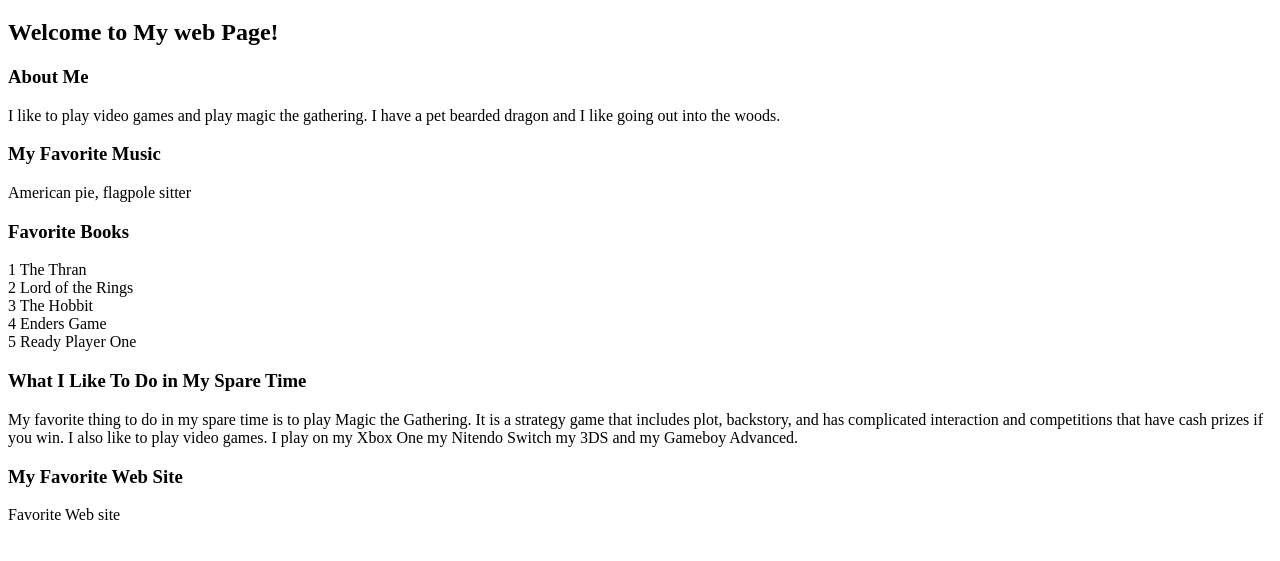
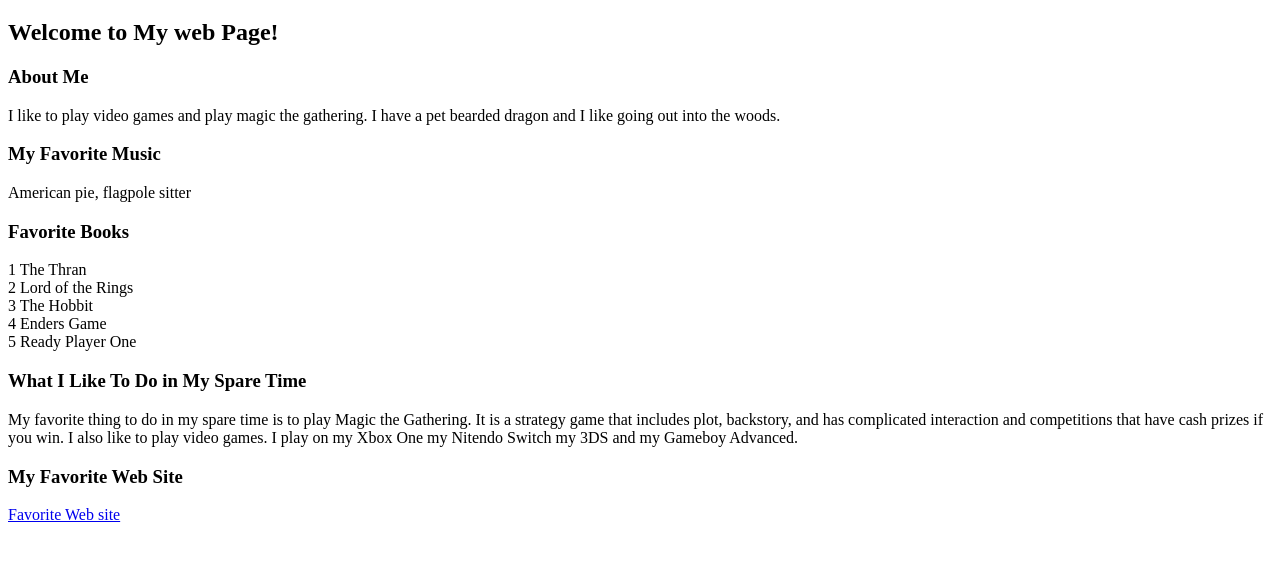
Before and after one commit to person100/person100.github.io, a plain HTML site: page index.html in a window 1280 px wide. Shown: the part 61-622 px from the top of the page. Drawn offline with Linux system fonts and the light colour scheme.

Commit message:
Update index.html

```diff
--- a/index.html
+++ b/index.html
@@ -19,6 +19,6 @@
   <p>My favorite thing to do in my spare time is to play Magic the Gathering. It is a strategy game that includes plot,  backstory, and has complicated interaction and competitions that have cash prizes if you win. I also like to play video games. I play on my Xbox One my Nitendo Switch my 3DS and my Gameboy Advanced.</p>
 
  <h3>My Favorite Web Site </h3>
- <a herf=http://store.channelfireball.com/landing// >Favorite Web site</a>
+ <a href="http://store.channelfireball.com/landing//" >Favorite Web site</a>
 </body>
 </html>
```
